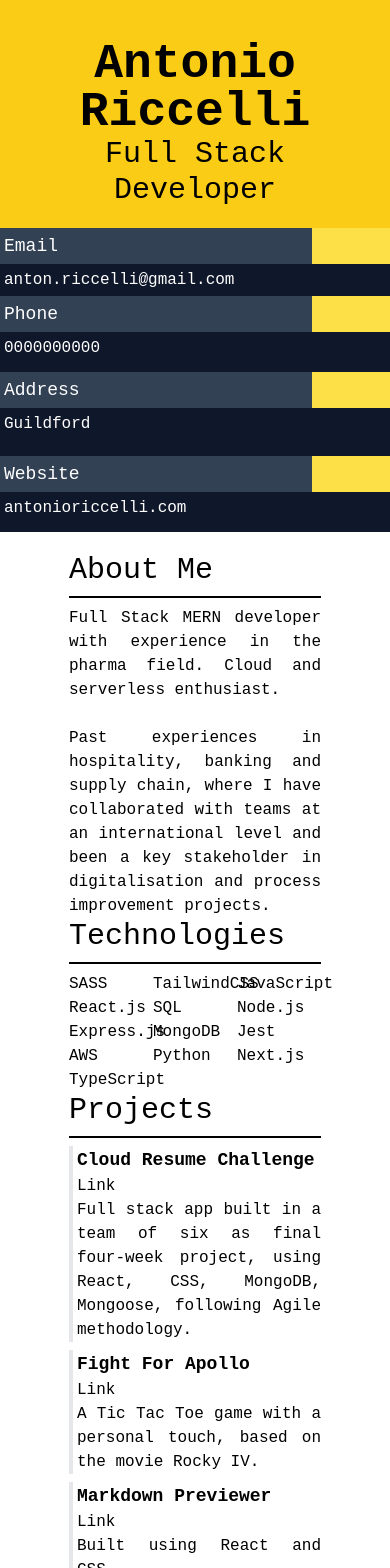
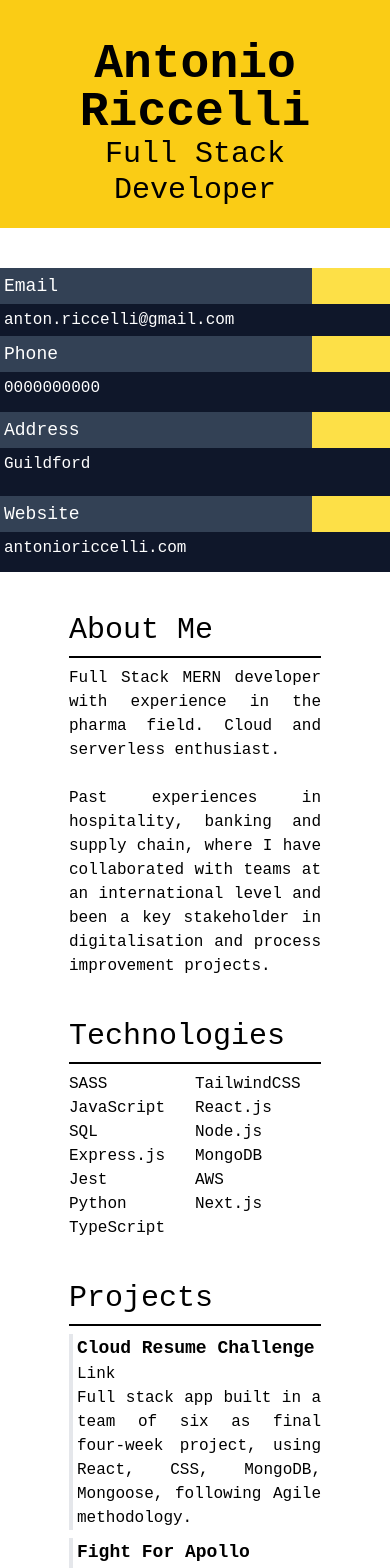
Before and after one commit to Antonio-Riccelli/cloud-resume-challenge-frontend, a Next.js app: page / in a window 390 px wide. Shown: the top 1568 px of the page. Built offline with nearby package versions, Linux system fonts and the light colour scheme.

Commit message:
add responsive styling

```diff
--- a/pages/index.tsx
+++ b/pages/index.tsx
@@ -165,7 +165,7 @@ const Home: NextPage = () => {
         {/* MAIN SECTION */}
         <main
           id="main"
-          className="flex w-full flex-col bg-white pb-10 sm:space-y-10"
+          className="flex w-full flex-col bg-white pb-10 space-y-10"
         >
           {/* HEADER */}
           <header
@@ -261,7 +261,7 @@ const Home: NextPage = () => {
             <h2 className={"border-b-2 border-black pb-2 text-3xl"}>
               Technologies
             </h2>
-            <ul className="grid grid-cols-3 text-base">
+            <ul className="grid grid-cols-2 lg:grid-cols-3 text-base break-words">
               <li>SASS</li>
               <li>TailwindCSS</li>
               <li>JavaScript</li>
```
